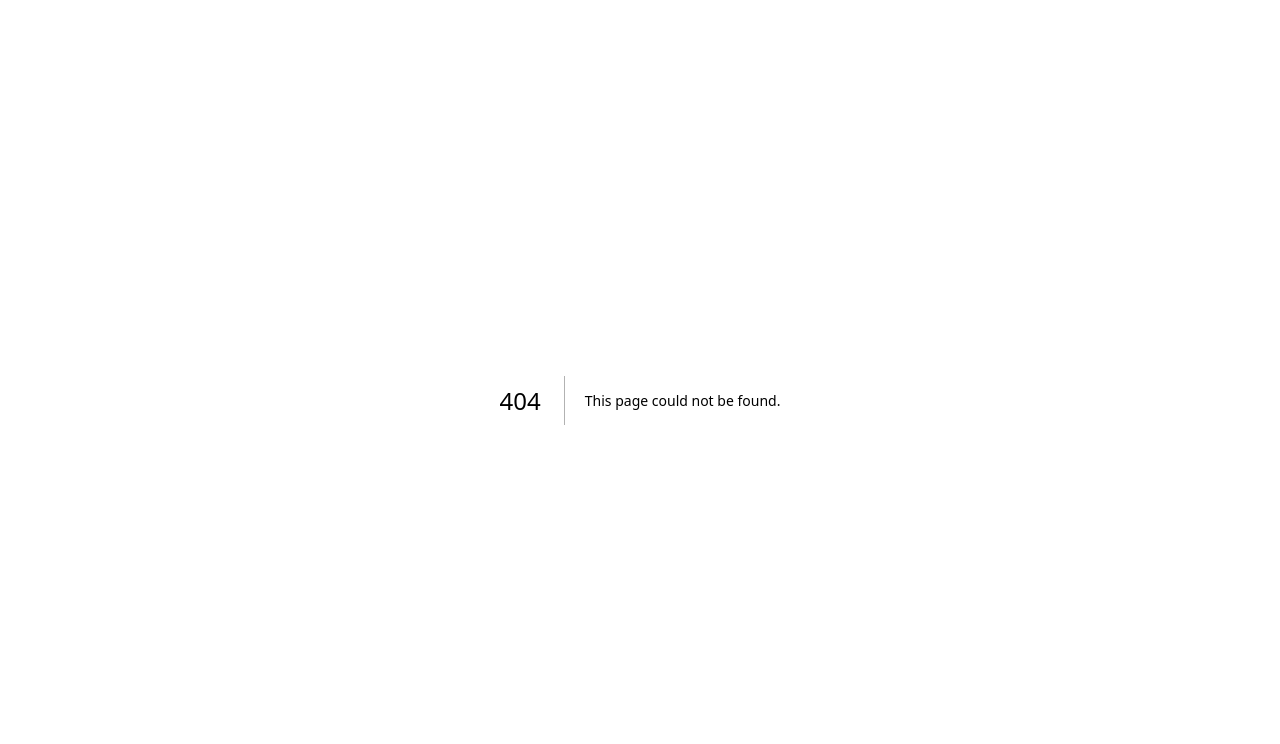
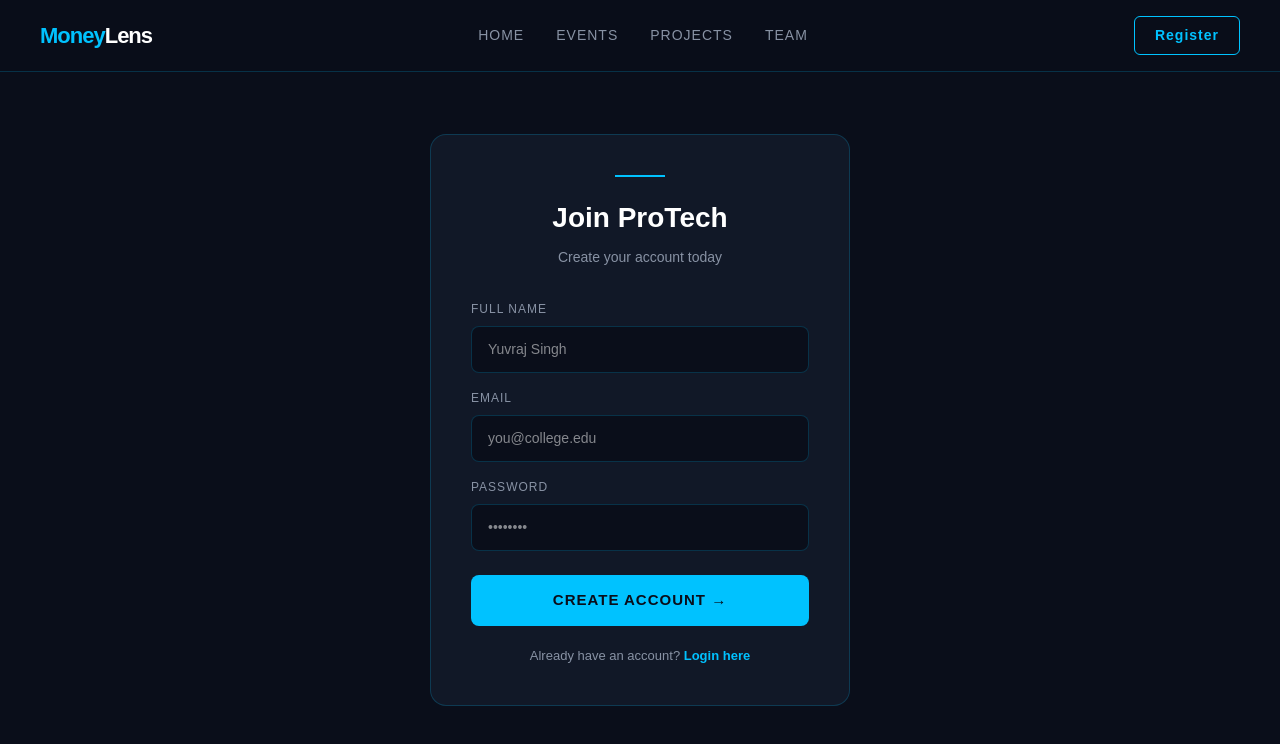
Before and after one commit to thakuryuvraj784-lab/MoneyLens, a Next.js app: page /register in a window 1280 px wide. Before the commit this address had no page. Shown: the top 744 px of the page. Built offline with nearby package versions, Linux system fonts and the light colour scheme.

Commit message:
added team and register page

```diff
--- /dev/null
+++ b/app/register/page.tsx
@@ -0,0 +1,217 @@
+'use client'
+import Navbar from '../../components/Navbar'
+import { useState } from 'react'
+
+export default function Register() {
+  const [isLogin, setIsLogin] = useState(false)
+  const [form, setForm] = useState({ name: '', email: '', password: '' })
+  const [message, setMessage] = useState('')
+
+  const handleSubmit = () => {
+    if (!form.email || !form.password) {
+      setMessage('Please fill all fields!')
+      return
+    }
+    if (!isLogin && !form.name) {
+      setMessage('Please enter your name!')
+      return
+    }
+    setMessage(isLogin ? 'Login successful! 🎉' : 'Account created! 🎉')
+  }
+
+  return (
+    <main style={{
+      minHeight: '100vh',
+      backgroundColor: '#0A0E1A',
+      fontFamily: 'sans-serif',
+      display: 'flex',
+      flexDirection: 'column',
+      alignItems: 'center',
+      justifyContent: 'center',
+      padding: '100px 20px 60px',
+      boxSizing: 'border-box'
+    }}>
+      <Navbar />
+
+      {/* Card */}
+      <div style={{
+        backgroundColor: '#111827',
+        border: '1px solid rgba(0, 194, 255, 0.2)',
+        borderRadius: '16px',
+        padding: '40px',
+        width: '100%',
+        maxWidth: '420px',
+      }}>
+
+        {/* Title */}
+        <div style={{ textAlign: 'center', marginBottom: '32px' }}>
+          <div style={{
+            width: '50px',
+            height: '2px',
+            backgroundColor: '#00C2FF',
+            margin: '0 auto 20px'
+          }} />
+          <h1 style={{
+            color: 'white',
+            fontSize: '28px',
+            fontWeight: '800',
+            margin: '0 0 8px'
+          }}>
+            {isLogin ? 'Welcome Back' : 'Join ProTech'}
+          </h1>
+          <p style={{ color: '#8892A4', fontSize: '14px', margin: 0 }}>
+            {isLogin ? 'Login to your account' : 'Create your account today'}
+          </p>
+        </div>
+
+        {/* Name field — only for Register */}
+        {!isLogin && (
+          <div style={{ marginBottom: '16px' }}>
+            <label style={{
+              color: '#8892A4',
+              fontSize: '12px',
+              letterSpacing: '1px',
+              textTransform: 'uppercase',
+              display: 'block',
+              marginBottom: '8px'
+            }}>
+              Full Name
+            </label>
+            <input
+              type="text"
+              placeholder="Yuvraj Singh"
+              value={form.name}
+              onChange={(e) => setForm({ ...form, name: e.target.value })}
+              style={{
+                width: '100%',
+                padding: '12px 16px',
+                backgroundColor: '#0A0E1A',
+                border: '1px solid rgba(0, 194, 255, 0.2)',
+                borderRadius: '8px',
+                color: 'white',
+                fontSize: '14px',
+                outline: 'none',
+                boxSizing: 'border-box'
+              }}
+            />
+          </div>
+        )}
+
+        {/* Email field */}
+        <div style={{ marginBottom: '16px' }}>
+          <label style={{
+            color: '#8892A4',
+            fontSize: '12px',
+            letterSpacing: '1px',
+            textTransform: 'uppercase',
+            display: 'block',
+            marginBottom: '8px'
+          }}>
+            Email
+          </label>
+          <input
+            type="email"
+            placeholder="you@college.edu"
+            value={form.email}
+            onChange={(e) => setForm({ ...form, email: e.target.value })}
+            style={{
+              width: '100%',
+              padding: '12px 16px',
+              backgroundColor: '#0A0E1A',
+              border: '1px solid rgba(0, 194, 255, 0.2)',
+              borderRadius: '8px',
+              color: 'white',
+              fontSize: '14px',
+              outline: 'none',
+              boxSizing: 'border-box'
+            }}
+          />
+        </div>
+
+        {/* Password field */}
+        <div style={{ marginBottom: '24px' }}>
+          <label style={{
+            color: '#8892A4',
+            fontSize: '12px',
+            letterSpacing: '1px',
+            textTransform: 'uppercase',
+            display: 'block',
+            marginBottom: '8px'
+          }}>
+            Password
+          </label>
+          <input
+            type="password"
+            placeholder="••••••••"
+            value={form.password}
+            onChange={(e) => setForm({ ...form, password: e.target.value })}
+            style={{
+              width: '100%',
+              padding: '12px 16px',
+              backgroundColor: '#0A0E1A',
+              border: '1px solid rgba(0, 194, 255, 0.2)',
+              borderRadius: '8px',
+              color: 'white',
+              fontSize: '14px',
+              outline: 'none',
+              boxSizing: 'border-box'
+            }}
+          />
+        </div>
+
+        {/* Message */}
+        {message && (
+          <p style={{
+            color: message.includes('🎉') ? '#00FF88' : '#FF6B6B',
+            fontSize: '13px',
+            textAlign: 'center',
+            marginBottom: '16px',
+            fontWeight: '600'
+          }}>
+            {message}
+          </p>
+        )}
+
+        {/* Submit Button */}
+        <button
+          onClick={handleSubmit}
+          style={{
+            width: '100%',
+            padding: '14px',
+            backgroundColor: '#00C2FF',
+            color: '#0A0E1A',
+            border: 'none',
+            borderRadius: '8px',
+            fontSize: '15px',
+            fontWeight: '800',
+            cursor: 'pointer',
+            letterSpacing: '1px',
+            textTransform: 'uppercase',
+            marginBottom: '20px'
+          }}>
+          {isLogin ? 'Login →' : 'Create Account →'}
+        </button>
+
+        {/* Switch between login/register */}
+        <p style={{
+          color: '#8892A4',
+          fontSize: '13px',
+          textAlign: 'center',
+          margin: 0
+        }}>
+          {isLogin ? "Don't have an account? " : 'Already have an account? '}
+          <span
+            onClick={() => { setIsLogin(!isLogin); setMessage('') }}
+            style={{
+              color: '#00C2FF',
+              cursor: 'pointer',
+              fontWeight: '600'
+            }}>
+            {isLogin ? 'Register here' : 'Login here'}
+          </span>
+        </p>
+
+      </div>
+    </main>
+  )
+}
```
